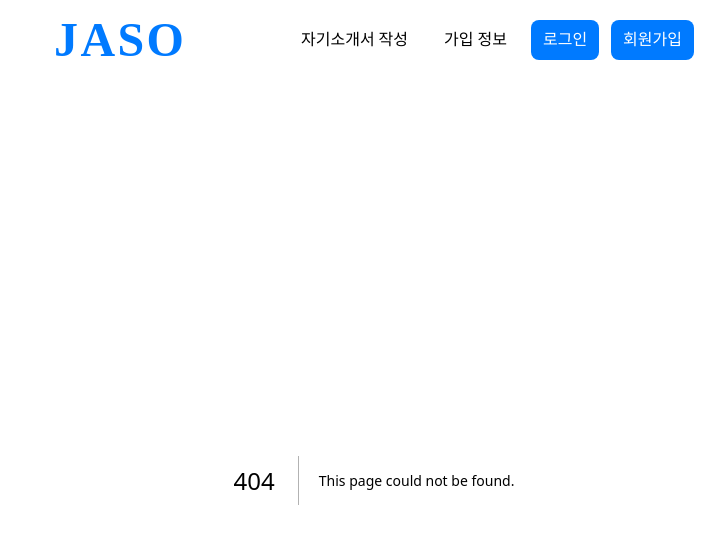
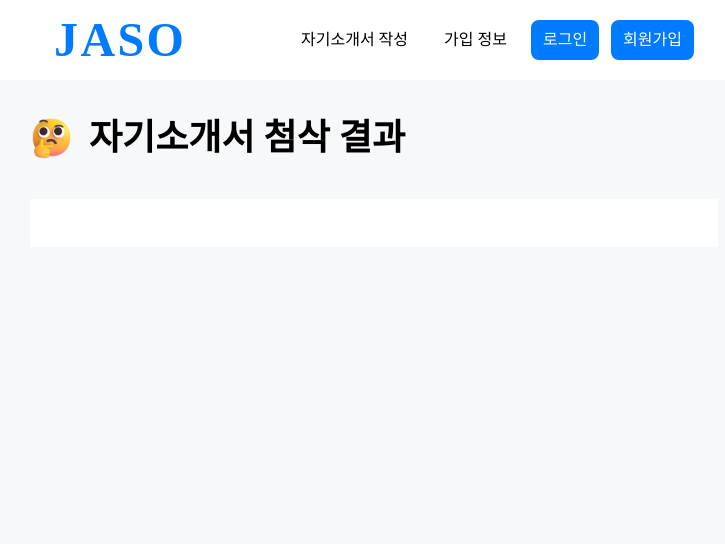
Before and after one commit to Original-Gimchi/VisualNovel_CLIENT, a Next.js app: page /coverletter/result in a window 1280 px wide. Before the commit this address had no page. Shown: the top 544 px of the page, without its empty margins (266-991 px from the left). Built offline with nearby package versions, Linux system fonts and the light colour scheme; what javascript-time-ago would draw is missing.

Commit message:
미리 만들어놓기

```diff
--- a/pages/coverletter/edit.tsx
+++ b/pages/coverletter/edit.tsx
@@ -1,9 +1,26 @@
+import httpClient from "@/apis";
 import Button from "@/components/atoms/Button";
 import Frame from "@/components/atoms/Frame";
 import TextArea from "@/components/atoms/TextArea";
 import ThinkingIcon from "@/components/icons/ThinkingIcon";
+import { coverLetterState } from "@/store/coverletter.store";
+import { useRouter } from "next/router";
+import { useState } from "react";
+import { useRecoilState } from "recoil";
 
 export default function CoverLetterEdit() {
+  const [content, setContent] = useState("");
+  const [coverLetter, setCoverLetter] = useRecoilState(coverLetterState);
+
+  const router = useRouter();
+
+  const handleClick = () => {
+    httpClient.jaso.get().then((r) => {
+      setCoverLetter(r.data);
+      router.push("/coverletter/result");
+    });
+  };
+
   return (
     <Frame>
       <div className="flex items-center gap-4 mt-9">
@@ -11,11 +28,15 @@ export default function CoverLetterEdit() {
         <p className="text-4xl font-black">자기소개서 첨삭 </p>
       </div>
       <div className="mt-10">
-        <TextArea placeholder="자기소개서를 입력해주세요." className="h-96" />
+        <TextArea
+          placeholder="자기소개서를 입력해주세요."
+          className="h-96"
+          onChange={(e) => setContent(e.target.value)}
+        />
       </div>
 
       <div className="flex justify-center mt-14">
-        <Button>첨삭하기</Button>
+        <Button onClick={handleClick}>첨삭하기</Button>
       </div>
     </Frame>
   );
--- /dev/null
+++ b/pages/coverletter/result.tsx
@@ -0,0 +1,17 @@
+import Frame from "@/components/atoms/Frame";
+import ThinkingIcon from "@/components/icons/ThinkingIcon";
+import { coverLetterState } from "@/store/coverletter.store";
+import { useRecoilState } from "recoil";
+
+export default function CoverLetterResult() {
+  const [coverLetter] = useRecoilState(coverLetterState);
+  return (
+    <Frame>
+      <div className="flex items-center gap-4 mt-9">
+        <ThinkingIcon />
+        <p className="text-4xl font-black">자기소개서 첨삭 결과</p>
+      </div>
+      <div className="mt-10 bg-white p-6">{coverLetter}</div>
+    </Frame>
+  );
+}
--- /dev/null
+++ b/store/coverLetter.store.ts
@@ -0,0 +1,8 @@
+import { atom } from "recoil";
+
+const coverLetterState = atom<string>({
+  key: "coverLetter",
+  default: "",
+});
+
+export { coverLetterState };
```
